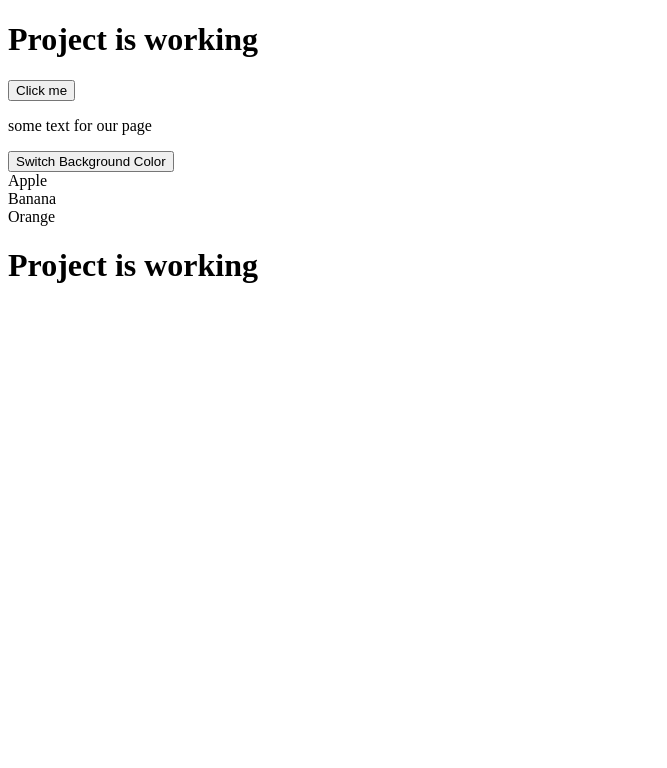
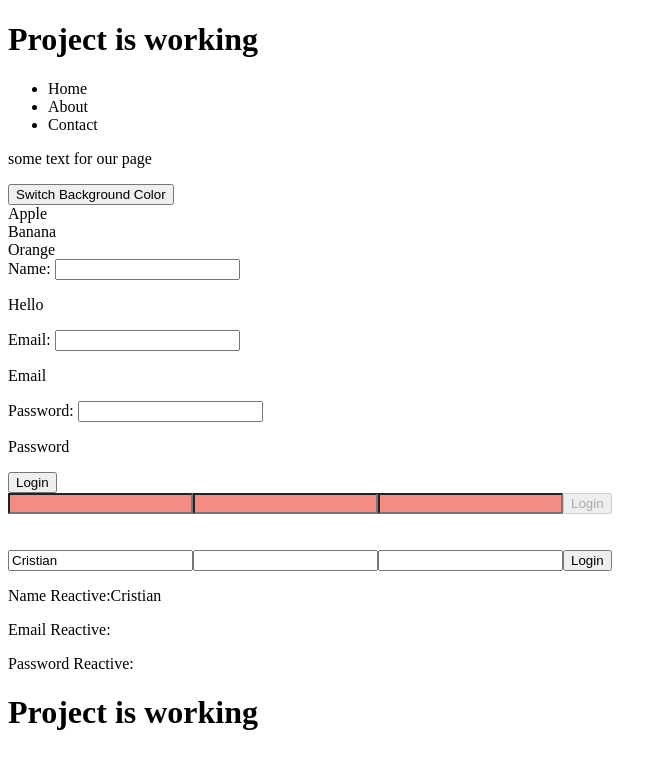
Before and after one commit to cdlavacudeg/angular-goal-planner, an Angular app: page / in a window 1280 px wide. Shown: the top 768 px of the page, without its empty margins (0-667 px from the left). Built offline with nearby package versions, Linux system fonts and the light colour scheme.

Commit message:
[Add] Template-Driven Forms and Reactive Forms

```diff
--- /dev/null
+++ b/src/app/constants/index.ts
@@ -0,0 +1 @@
+export * from './menu';
--- /dev/null
+++ b/src/app/constants/menu.ts
@@ -0,0 +1,23 @@
+export interface Item {
+  id: number;
+  title: string;
+  text: string;
+}
+
+export const Menu: Item[] = [
+  {
+    id: 1,
+    title: 'Home',
+    text: 'Home',
+  },
+  {
+    id: 2,
+    title: 'About',
+    text: 'About',
+  },
+  {
+    id: 3,
+    title: 'Contact',
+    text: 'Contact',
+  },
+];
--- a/src/app/header/header.component.css
+++ b/src/app/header/header.component.css
@@ -2,3 +2,10 @@
   background-color: red;
   color: white;
 }
+
+#loginForm input.ng-valid {
+  background-color: #79ba6a;
+}
+#loginForm input.ng-invalid {
+  background-color: #f58c84;
+}
--- a/src/app/header/header.component.html
+++ b/src/app/header/header.component.html
@@ -1,6 +1,8 @@
 <h1 [class]="dynamycClass">{{ title }}</h1>
 
-<button (click)="login()">Click me</button>
+<ul>
+  <li *ngFor="let item of menu">{{ item.title }}</li>
+</ul>
 
 <p [class.red-color]="isRed">some text for our page</p>
 <button (click)="change()">Switch Background Color</button>
@@ -8,3 +10,45 @@
   <div *ngFor="let product of products">{{ product }}</div>
 </div>
 <div *ngIf="products.length === 0">There are no products</div>
+
+<label>
+  Name:
+  <input type="text" [(ngModel)]="name" />
+</label>
+
+<p>Hello {{ name }}</p>
+
+<label>
+  Email:
+  <input type="text" [(ngModel)]="email" />
+</label>
+<p>Email {{ email }}</p>
+<label>
+  Password:
+  <input type="text" [(ngModel)]="password" />
+</label>
+
+<p>Password {{ password }}</p>
+
+<button (click)="login()">Login</button>
+
+<form (ngSubmit)="login()" #loginForm="ngForm" id="loginForm">
+  <input type="text" [(ngModel)]="name" name="name" required />
+  <input type="text" [(ngModel)]="email" name="email" required />
+  <input type="text" [(ngModel)]="password" name="password" required />
+  <input type="submit" value="Login" [disabled]="!loginForm.form.valid" />
+</form>
+
+<!-- Reactive form -->
+<br />
+<br />
+<form (ngSubmit)="loginReactive()">
+  <input type="text" [formControl]="nameReactive" name="nameReactive" required />
+  <input type="text" [formControl]="emailReactive" name="emailReactive" required />
+  <input type="text" [formControl]="passwordReactive" name="passwordReactive" required />
+  <input type="submit" value="Login" />
+</form>
+
+<p>Name Reactive:{{ nameReactive.value }}</p>
+<p>Email Reactive:{{ emailReactive.value }}</p>
+<p>Password Reactive:{{ passwordReactive.value }}</p>
--- a/src/app/header/header.component.ts
+++ b/src/app/header/header.component.ts
@@ -1,11 +1,13 @@
 import { Component } from '@angular/core';
 import { CommonModule } from '@angular/common';
 import { NgFor, NgIf } from '@angular/common';
+import { Menu } from '../constants';
+import { FormsModule, ReactiveFormsModule, FormControl } from '@angular/forms';
 
 @Component({
   selector: 'app-header',
   standalone: true,
-  imports: [CommonModule, NgFor, NgIf],
+  imports: [CommonModule, NgFor, NgIf, FormsModule, ReactiveFormsModule],
   templateUrl: './header.component.html',
   styleUrls: ['./header.component.css'],
 })
@@ -15,6 +17,16 @@ export class HeaderComponent {
   isRed = false;
   products = ['Apple', 'Banana', 'Orange'];
 
+  menu = Menu;
+
+  name = '';
+  email = '';
+  password = '';
+
+  nameReactive = new FormControl('Cristian');
+  emailReactive = new FormControl('');
+  passwordReactive = new FormControl('');
+
   constructor() {
     setTimeout(() => {
       this.title = 'Project is working';
@@ -23,11 +35,19 @@ export class HeaderComponent {
 
   login() {
     alert('Welcome');
-    this.title = 'User loged';
+    this.title = `Welcome ${this.name}`;
+  }
+
+  loginReactive() {
+    alert('Welcome');
+    this.title = `Welcome ${this.nameReactive.value}`;
   }
 
   change() {
     this.isRed = !this.isRed;
     this.products.pop();
+    this.name = 'Cristian';
+    this.email = 'qj9y1@example.com';
+    this.password = '123456';
   }
 }
```
